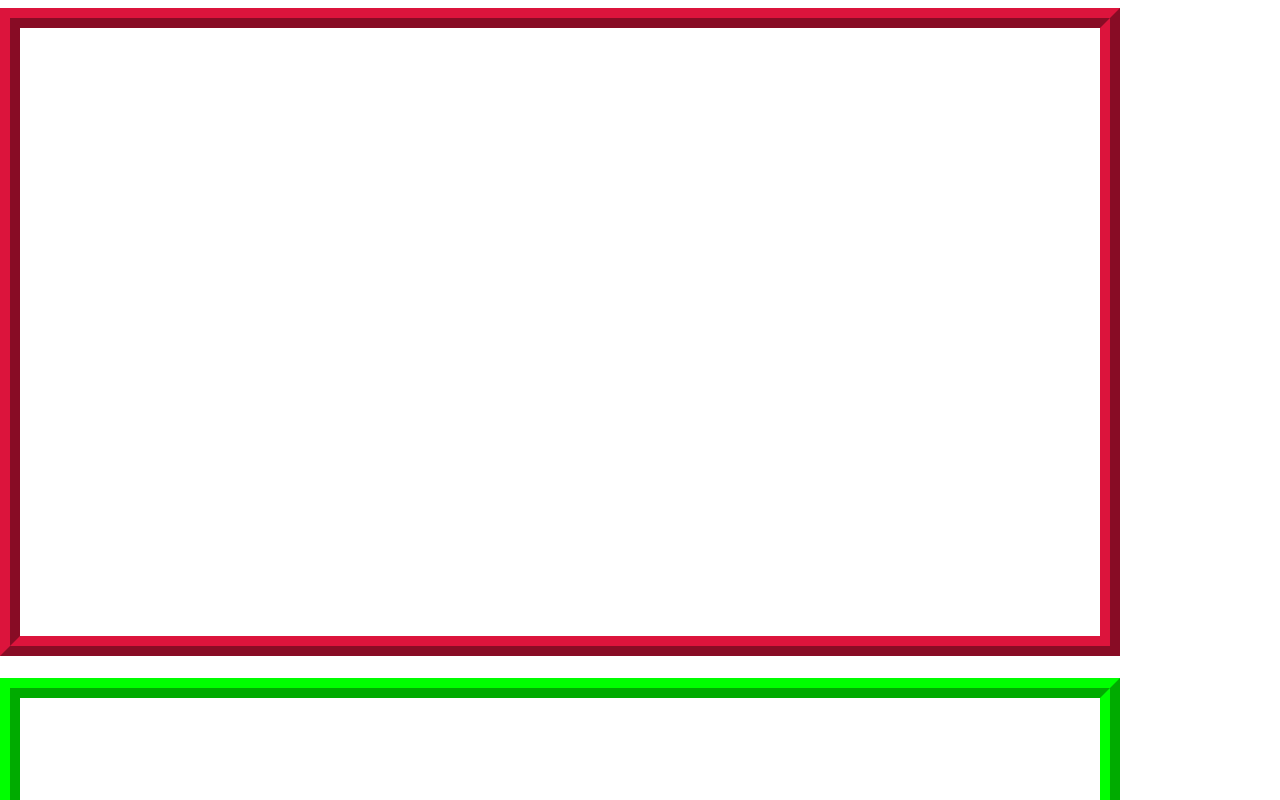
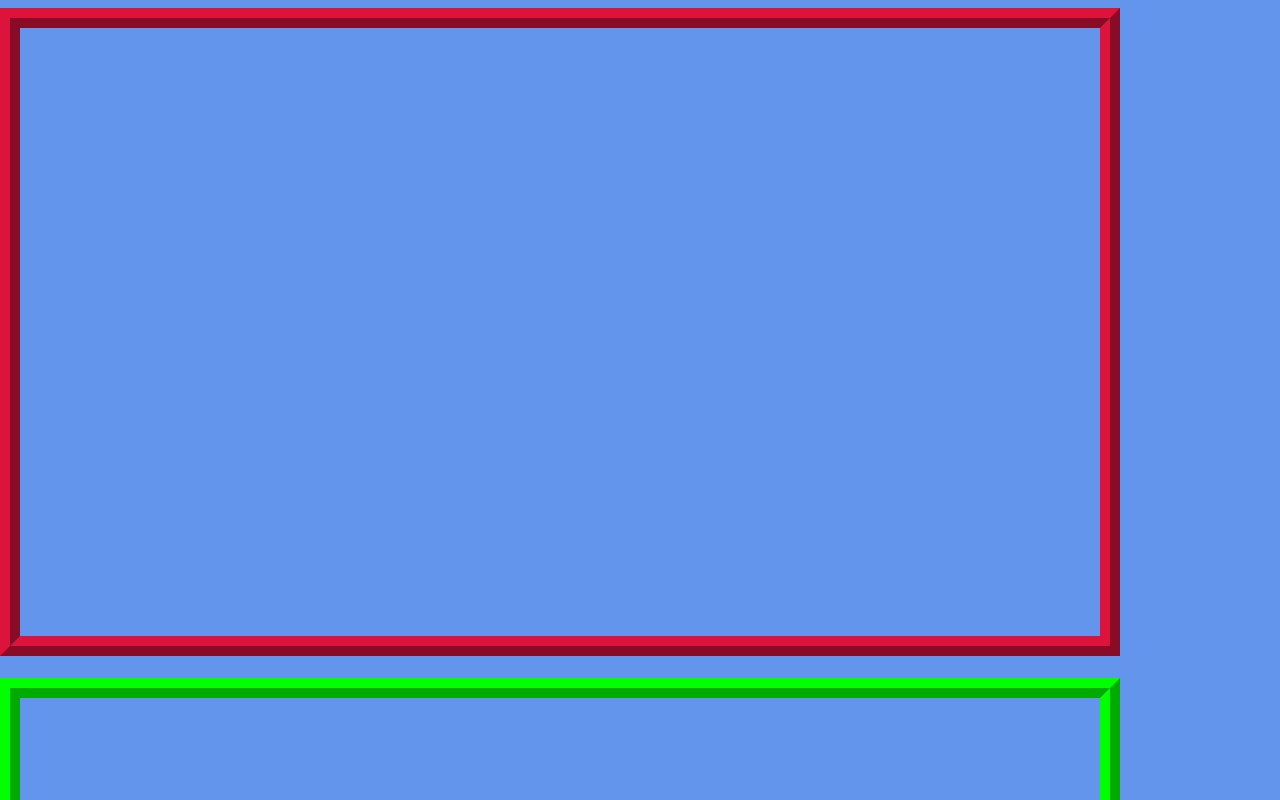
Before and after one commit to Hyliabook/Christmas2020, a plain HTML site: page index.html in a window 1280 px wide. Drawn offline with Linux system fonts and the light colour scheme.

Commit message:
coloring stuff i hate messages

```diff
--- a/style.css
+++ b/style.css
@@ -23,3 +23,7 @@
     height: 100%;
     width: 100%;
 }
+
+body{
+    background-color: cornflowerblue;
+}
```
